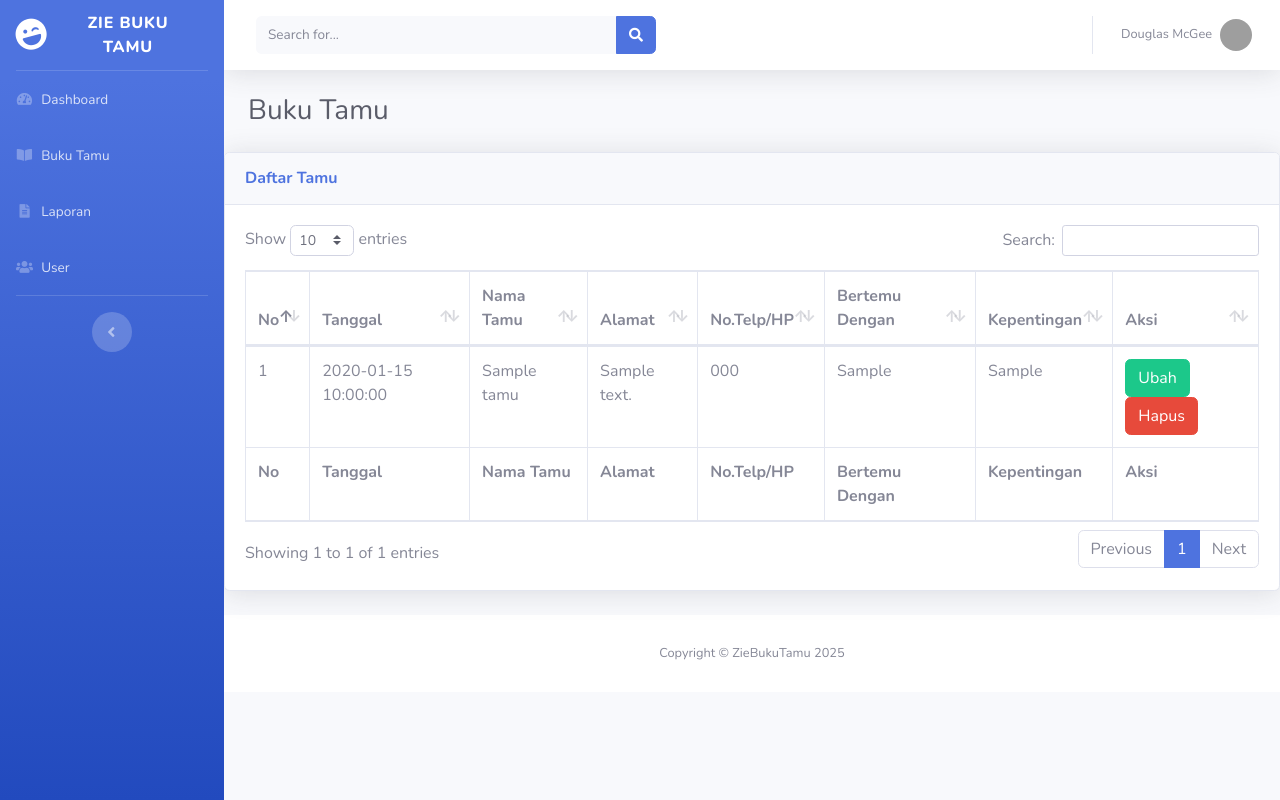
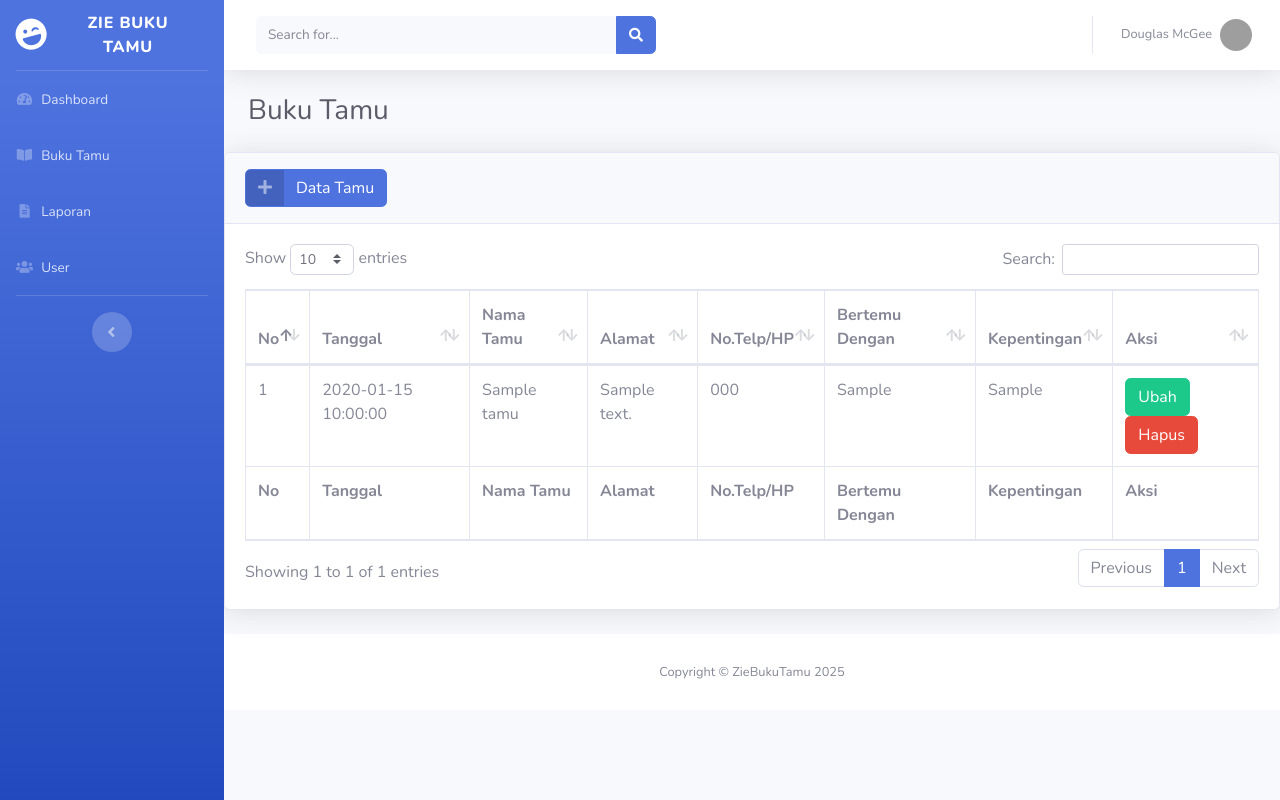
Before and after one commit to nony1529/Buku_Tamu, a PHP site: page /buku-tamu.php in a window 1280 px wide. Run offline with PHP 8.4, Linux system fonts and the light colour scheme; tables that the repository leaves empty or names only in its code hold one stand-in row (values such as "Sample post"); grey boxes are pictures that could not be loaded.

Commit message:
menambahkan modal dan fitur tambah data tamu

```diff
--- a/buku-tamu.php
+++ b/buku-tamu.php
@@ -18,6 +18,24 @@ include_once('templates/header.php');
 
                     <!-- Page Heading -->
                     <h1 class="h3 mb-4 text-gray-800">Buku Tamu</h1>
+                    <?php
+                    // jika ada tombol simpan
+                    if (isset($_POST['simpan'])) {
+                        if (tambah_tamu($_POST) > 0) {
+                    ?>
+                            <div class="alert alert-success" role="alert">
+                                Data berhasil disimpan!
+                            </div>
+                    <?php
+                        } else {
+                    ?>
+                            <div class="alert alert-danger" role="alert">
+                                Data gagal disimpan!
+                            </div>
+                    <?php
+                    }
+                    }
+                    ?>
 
                 </div>
                 <!-- /.container-fluid -->
@@ -25,7 +43,12 @@ include_once('templates/header.php');
                     <!-- DataTales Example -->
                     <div class="card shadow mb-4">
                         <div class="card-header py-3">
-                            <h6 class="m-0 font-weight-bold text-primary">Daftar Tamu</h6>
+                            <button type="button" class="btn btn-primary btn-icon-split" data-toggle="modal" data-target="#tambahModal">
+                                <span class="icon text-white-50">
+                                    <i class="fas fa-plus"></i>
+                                </span>
+                                <span class="text">Data Tamu</span>
+                            </button>
                         </div>
                         <div class="card-body">
                             <div class="table-responsive">
@@ -81,5 +104,84 @@ include_once('templates/header.php');
                     </div>
 
 <?php
+// mengambil data barang dari tabel dengan kode terbesar
+$query = mysqli_query($koneksi, "SELECT max(id_tamu) as kodeTerbesar FROM buku_tamu");
+$data = mysqli_fetch_array($query);
+$kodeTamu = $data['kodeTerbesar'];
+
+// mengambil angka dari kode barang terbesar, menggunakan fungsi substr dan diubah ke integer dengan (int)
+$urutan = (int) substr($kodeTamu, 2, 3);
+
+// nomor yang diambil akan ditambah 1 untuk menentukan nomor urut berikutnya
+$urutan++;
+
+// membuat kode barang baru
+// string sprintf("%03s", $urutan); berfungsi untuk membuat string menjadi 3 karakter
+// angka yang diambil tadi digabungkan dengan kode huruf yang kita inginkan, misalnya zt
+$huruf = "zt";
+$kodeTamu = $huruf . sprintf("%03s", $urutan);
+?>
+
+
+<!-- Modal -->
+<div class="modal fade" id="tambahModal" tabindex="-1" aria-labelledby="tambahModalLabel" aria-hidden="true">
+  <div class="modal-dialog">
+    <div class="modal-content">
+      <div class="modal-header">
+        <h5 class="modal-title" id="tambahModalLabel">Modal title</h5>
+        <button type="button" class="close" data-dismiss="modal" aria-label="Close">
+          <span aria-hidden="true">&times;</span>
+        </button>
+      </div>
+      <div class="modal-body">
+        <div class="modal-body">
+  <form method="post" action="">
+    <input type="hidden" name="id_tamu" id="id_tamu" value="<?= $kodeTamu ?>">
+    <div class="form-group row">
+      <label for="nama_tamu" class="col-sm-3 col-form-label">Nama Tamu</label>
+      <div class="col-sm-8">
+        <input type="text" class="form-control" id="nama_tamu" name="nama_tamu">
+      </div>
+    </div>
+    <div class="form-group row">
+      <label for="alamat" class="col-sm-3 col-form-label">Alamat</label>
+      <div class="col-sm-8">
+        <textarea class="form-control" id="alamat" name="alamat"></textarea>
+      </div>
+    </div>
+    <div class="form-group row">
+      <label for="no_hp" class="col-sm-3 col-form-label">No. Telepon</label>
+      <div class="col-sm-8">
+        <input type="text" class="form-control" id="no_hp" name="no_hp">
+      </div>
+    </div>
+    <div class="form-group row">
+      <label for="bertemu" class="col-sm-3 col-form-label">Bertemu dg. </label>
+      <div class="col-sm-8">
+        <input type="text" class="form-control" id="bertemu" name="bertemu">
+      </div>
+    </div>
+    <div class="form-group row">
+      <label for="kepentingan" class="col-sm-3 col-form-label">Kepentingan</label>
+      <div class="col-sm-8">
+        <input type="text" class="form-control" id="kepentingan" name="kepentingan">
+      </div>
+    </div>
+  </form>
+</div>
+<div class="modal-footer">
+  <button type="button" class="btn btn-secondary" data-dismiss="modal">Keluar</button>
+  <button type="submit" name="simpan" class="btn btn-primary">Simpan</button>
+</div>
+      </div>
+      <div class="modal-footer">
+        <button type="button" class="btn btn-secondary" data-dismiss="modal">Close</button>
+        <button type="button" class="btn btn-primary">Save changes</button>
+      </div>
+    </div>
+  </div>
+</div>
+
+<?php
 include_once('templates/footer.php')
 ?>
--- a/function.php
+++ b/function.php
@@ -10,4 +10,24 @@ function query($query){
     }
     return $rows;
 }
+
+// function tambah data
+function tambah_tamu($data)
+{
+    global $koneksi;
+
+    $kode           = htmlspecialchars($data["id_tamu"]);
+    $tanggal        = date("Y-m-d");
+    $nama_tamu      = htmlspecialchars($data["nama_tamu"]);
+    $alamat         = htmlspecialchars($data["alamat"]);
+    $no_hp          = htmlspecialchars($data["no_hp"]);
+    $bertemu        = htmlspecialchars($data["bertemu"]);
+    $kepentingan    = htmlspecialchars($data["kepentingan"]);
+
+    $query = "INSERT INTO buku_tamu VALUES ('$kode','$tanggal','$nama_tamu','$alamat','$no_hp','$bertemu','$kepentingan')";
+
+    mysqli_query($koneksi, $query);
+
+    return mysqli_affected_rows($koneksi);
+}
 ?>
--- a/templates/footer.php
+++ b/templates/footer.php
@@ -50,6 +50,15 @@
     <script src="assets/js/sb-admin-2.min.js"></script>
 
 </body>
+<script>
+    $(document).ready(function() {
+        window.setTimeout(function() {
+            $(".alert").fadeTo(500, 0).slideUp(500, function(){
+                $(this).remove();
+            });
+        }, 4000);
+        });
+</script>
 
 </html>
     <!-- Page level plugins -->
```
